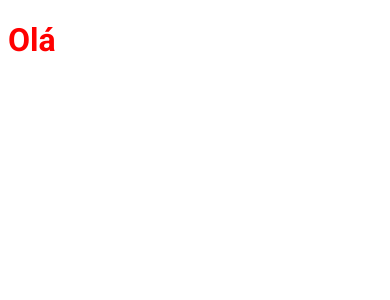
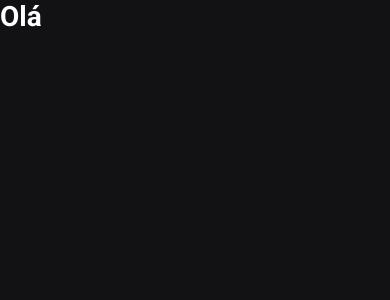
Before and after one commit to edcnogueira/ignews, a Next.js app: page / in a window 390 px wide. Shown: the top 300 px of the page. Built offline with nearby package versions, Linux system fonts and the light colour scheme.

Commit message:
feat: define o estilo global

```diff
--- a/src/pages/_app.tsx
+++ b/src/pages/_app.tsx
@@ -1,4 +1,8 @@
 import {AppProps} from "next/app"
+
+import "../styles/global.scss"
+
+
 
 function MyApp({ Component, pageProps }: AppProps) {
   return <Component {...pageProps} />;
--- a/src/pages/_document.tsx
+++ b/src/pages/_document.tsx
@@ -9,7 +9,7 @@
                     <link rel="preconnect" href="https://fonts.googleapis.com" />
                     <link rel="preconnect" href="https://fonts.gstatic.com" />
                     <link href="https://fonts.googleapis.com/css2?family=Roboto:wght@400;700;900&display=swap" rel="stylesheet" />
-                    <title>ig.news</title>
+
                 </Head>
                 <body>
                     <Main />
--- a/src/pages/index.tsx
+++ b/src/pages/index.tsx
@@ -1,5 +1,15 @@
-import styles from "../styles/home.module.scss"
+import Head from "next/head"
+
 
 export default function Home() {
-  return <h1 className={styles.title}>Olá</h1>;
+  return (
+    <>
+      <Head>
+          <title>Início | ig.news</title>
+        </Head>
+      <h1>
+        Olá
+      </h1>
+    </>
+  )
 }
--- /dev/null
+++ b/src/styles/global.scss
@@ -0,0 +1,45 @@
+*{
+    margin: 0;
+    padding: 0;
+    box-sizing: border-box;
+}
+
+:root{
+    --white: #FFF;
+
+    --gray-100: #e1e1e6;
+    --gray-300: #a8a8b3;
+    --gray-900: #121214;
+
+    --cyan-500: #61dafb;
+    --yellow-500: #eba417;
+}
+
+@media (max-width: 1080px){
+    html{
+        font-size: 93.75%;
+    }
+}
+@media (max-width: 720px){
+    html{
+        font-size: 87.5%;
+    }
+}
+
+body {
+    background: var(--gray-900);
+    color: var(--white);
+}
+
+body, input, textarea, select, button {
+    font: 400 1rem "Roboto", sans-serif;
+}
+
+button {
+    cursor: pointer;
+}
+
+a{
+    color: inherit;
+    text-decoration: none;
+}
--- a/src/styles/home.module.scss
+++ /dev/null
@@ -1,4 +0,0 @@
-.title{
-    font-family: Roboto;
-    color: red
-}
```
